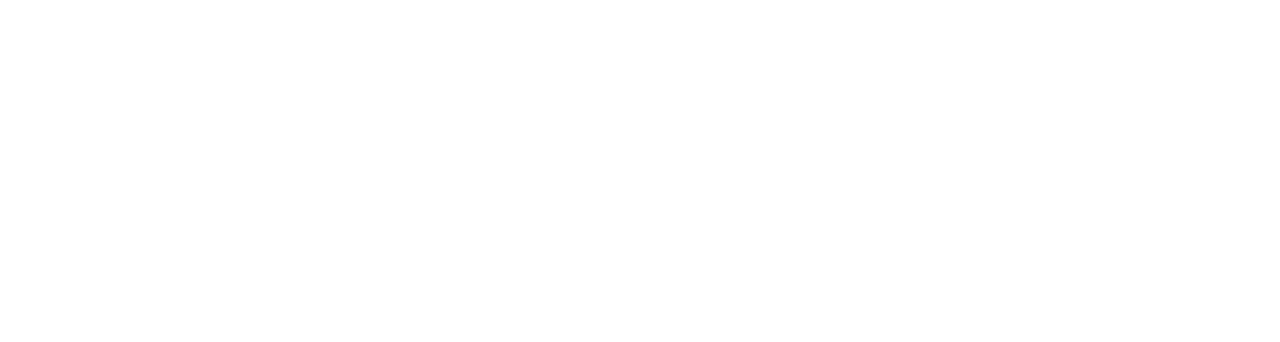
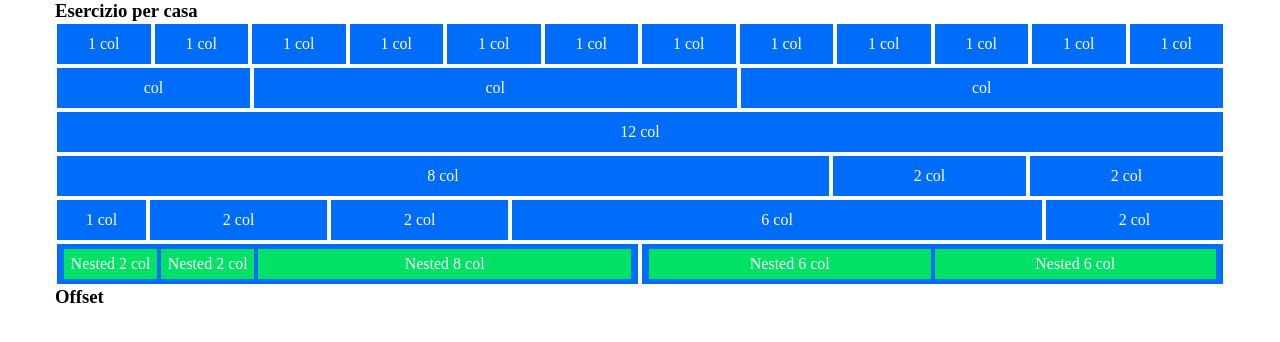
Before and after one commit to KentaBilotta/html-css-12bool, a plain HTML site: page index.html in a window 1280 px wide. Drawn offline with Linux system fonts and the light colour scheme.

Commit message:
secondo commit: prima metà es

```diff
--- a/CSS/12bool.css
+++ b/CSS/12bool.css
@@ -3,3 +3,124 @@
     margin: 0;
     box-sizing: border-box;
 }
+
+.col-1{
+    flex-basis: calc((100% / 12) * 1 );
+    max-width: calc((100% / 12) * 1);
+}
+
+.col-2{
+    flex-basis: calc((100% / 12) * 2 );
+    max-width: calc((100% / 12) * 2);
+}
+
+.col-3{
+    flex-basis: calc((100% / 12) * 3 );
+    max-width: calc((100% / 12) * 3);
+}
+
+.col-4{
+    flex-basis: calc((100% / 12) * 4 );
+    max-width: calc((100% / 12) * 4);
+}
+
+.col-5{
+    flex-basis: calc((100% / 12) * 5 );
+    max-width: calc((100% / 12) * 5);
+}
+
+.col-6{
+    flex-basis: calc((100% / 12) * 6 );
+    max-width: calc((100% / 12) * 6);
+}
+
+.col-7{
+    flex-basis: calc((100% / 12) * 7 );
+    max-width: calc((100% / 12) * 7);
+}
+
+.col-8{
+    flex-basis: calc((100% / 12) * 8 );
+    max-width: calc((100% / 12) * 8);
+}
+
+.col-9{
+    flex-basis: calc((100% / 12) * 9 );
+    max-width: calc((100% / 12) * 9);
+}
+
+.col-10{
+    flex-basis: calc((100% / 12) * 10 );
+    max-width: calc((100% / 12) * 10);
+}
+
+.col-11{
+    flex-basis: calc((100% / 12) * 11 );
+    max-width: calc((100% / 12) * 11);
+}
+
+.col-12{
+    flex-basis: calc((100% / 12) * 12 );
+    max-width: calc((100% / 12) * 12);
+}
+
+/* nested col */
+.nested-1{
+    flex-basis: calc((100% / 12) * 1 );
+    max-width: calc((100% / 12) * 1);
+}
+
+.nested-2{
+    flex-basis: calc((100% / 12) * 2 );
+    max-width: calc((100% / 12) * 2);
+}
+
+.nested-3{
+    flex-basis: calc((100% / 12) * 3 );
+    max-width: calc((100% / 12) * 3);
+}
+
+.nested-4{
+    flex-basis: calc((100% / 12) * 4 );
+    max-width: calc((100% / 12) * 4);
+}
+
+.nested-5{
+    flex-basis: calc((100% / 12) * 5 );
+    max-width: calc((100% / 12) * 5);
+}
+
+.nested-6{
+    flex-basis: calc((100% / 12) * 6 );
+    max-width: calc((100% / 12) * 6);
+}
+
+.nested-7{
+    flex-basis: calc((100% / 12) * 7 );
+    max-width: calc((100% / 12) * 7);
+}
+
+.nested-8{
+    flex-basis: calc((100% / 12) * 8 );
+    max-width: calc((100% / 12) * 8);
+}
+
+.nested-9{
+    flex-basis: calc((100% / 12) * 9 );
+    max-width: calc((100% / 12) * 9);
+}
+
+.nested-10{
+    flex-basis: calc((100% / 12) * 10 );
+    max-width: calc((100% / 12) * 10);
+}
+
+.nested-11{
+    flex-basis: calc((100% / 12) * 11 );
+    max-width: calc((100% / 12) * 11);
+}
+
+.nested-12{
+    flex-basis: calc((100% / 12) * 12 );
+    max-width: calc((100% / 12) * 12);
+}
--- a/CSS/style.css
+++ b/CSS/style.css
@@ -0,0 +1,29 @@
+.container{
+    max-width: 1170px;
+    margin: 0 auto;
+}
+
+.row{
+    display: flex;
+    flex-direction: row;
+}
+
+[class^=col]{
+    height: 40px;
+    background-color: #006cfa;
+    margin: 2px;
+    color: white;
+    display: flex;
+    justify-content: center;
+    align-items: center;
+    padding: 5px;
+}
+
+[class^=nested]{
+    height: 30px;
+    background-color: #00e165;
+    margin: 2px;
+    display: flex;
+    justify-content: center;
+    align-items: center;
+}
--- a/index.html
+++ b/index.html
@@ -10,9 +10,69 @@
     <link rel="stylesheet" href="CSS/12bool.css">
 </head>
 <body>
-    <div class="container">
+
+    <div class="container cont-1">
+        <h3>Esercizio per casa</h3>
+        <div class="row">
+            <div class="col-1">1 col</div>
+            <div class="col-1">1 col</div>
+            <div class="col-1">1 col</div>
+            <div class="col-1">1 col</div>
+            <div class="col-1">1 col</div>
+            <div class="col-1">1 col</div>
+            <div class="col-1">1 col</div>
+            <div class="col-1">1 col</div>
+            <div class="col-1">1 col</div>
+            <div class="col-1">1 col</div>
+            <div class="col-1">1 col</div>
+            <div class="col-1">1 col</div>
+        </div>
+
+        <div class="row">
+            <div class="col-2">col</div>
+            <div class="col-5">col</div>
+            <div class="col-5">col</div>
+        </div>
+
+        <div class="row">
+            <div class="col-12">12 col</div>
+        </div>
+
+        <div class="row">
+            <div class="col-8">8 col</div>
+            <div class="col-2">2 col</div>
+            <div class="col-2">2 col</div>
+        </div>
+
+        <div class="row">
+            <div class="col-1">1 col</div>
+            <div class="col-2">2 col</div>
+            <div class="col-2">2 col</div>
+            <div class="col-6">6 col</div>
+            <div class="col-2">2 col</div>
+        </div>
+
+        <div class="row">
+            <div class="col-6">
+                <div class="nested-2">Nested 2 col</div>
+                <div class="nested-2">Nested 2 col</div>
+                <div class="nested-8">Nested 8 col</div>
+            </div>
+            <div class="col-6">
+                <div class="nested-6">Nested 6 col</div>
+                <div class="nested-6">Nested 6 col</div>
+            </div>
+        </div>
 
     </div>
 
+    <div class="container cont-2">
+        <h3>Offset</h3>
+        <div class="row">
+            <div class="offset"></div>
+        </div>
+    </div>
+
+
 </body>
 </html>
```
